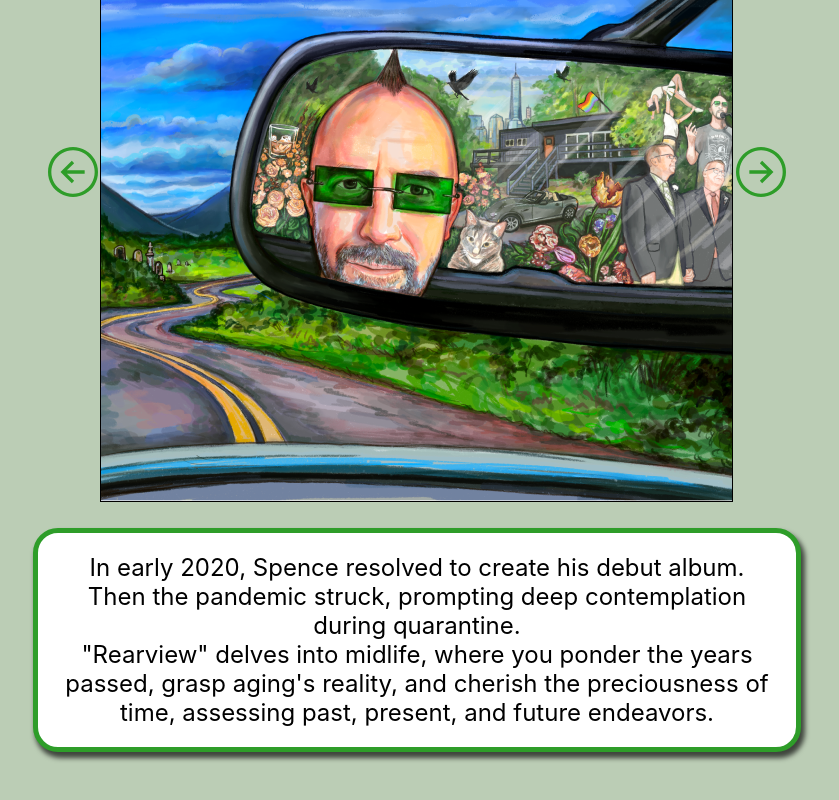
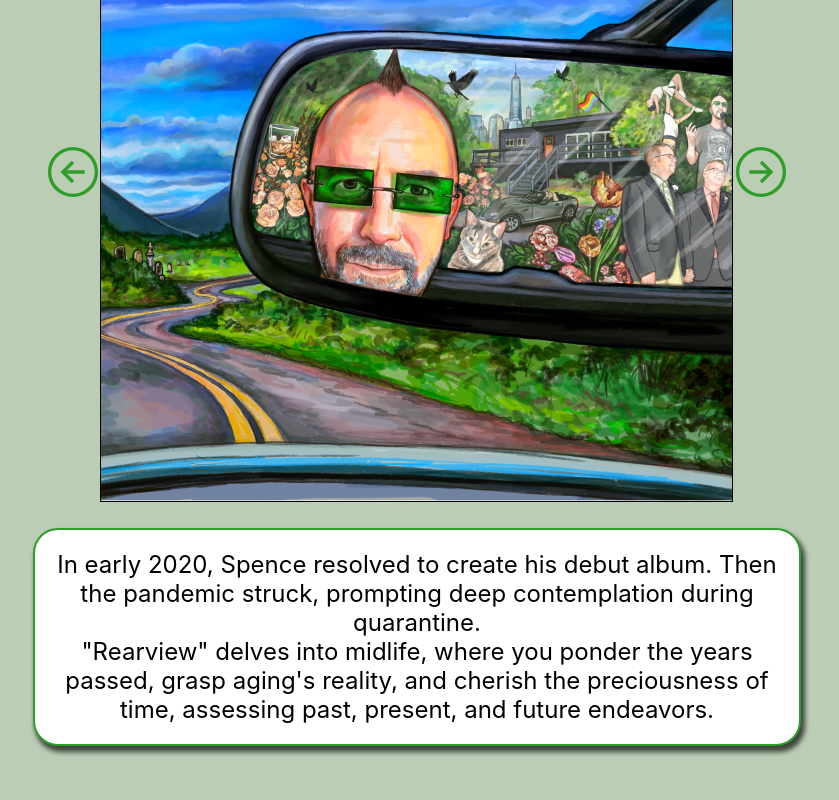
Before and after one commit to kendra-lacey/spence-cook-frontend, a React (Vite) app: page /album in a window 1280 px wide. Shown: the part 1022-1822 px from the top of the page, without its empty margins (223-1062 px from the left). Built offline with nearby package versions, Linux system fonts and the light colour scheme.

Commit message:
change border width on album page

```diff
--- a/src/pages/Album/Album.css
+++ b/src/pages/Album/Album.css
@@ -147,7 +147,7 @@
   top: 125%;
   right: 22%;
   z-index: 2; */
-  border: 5px solid #2E9D29;
+  border: 2px solid #2E9D29;
 }
 
 #album-info>p {
```
